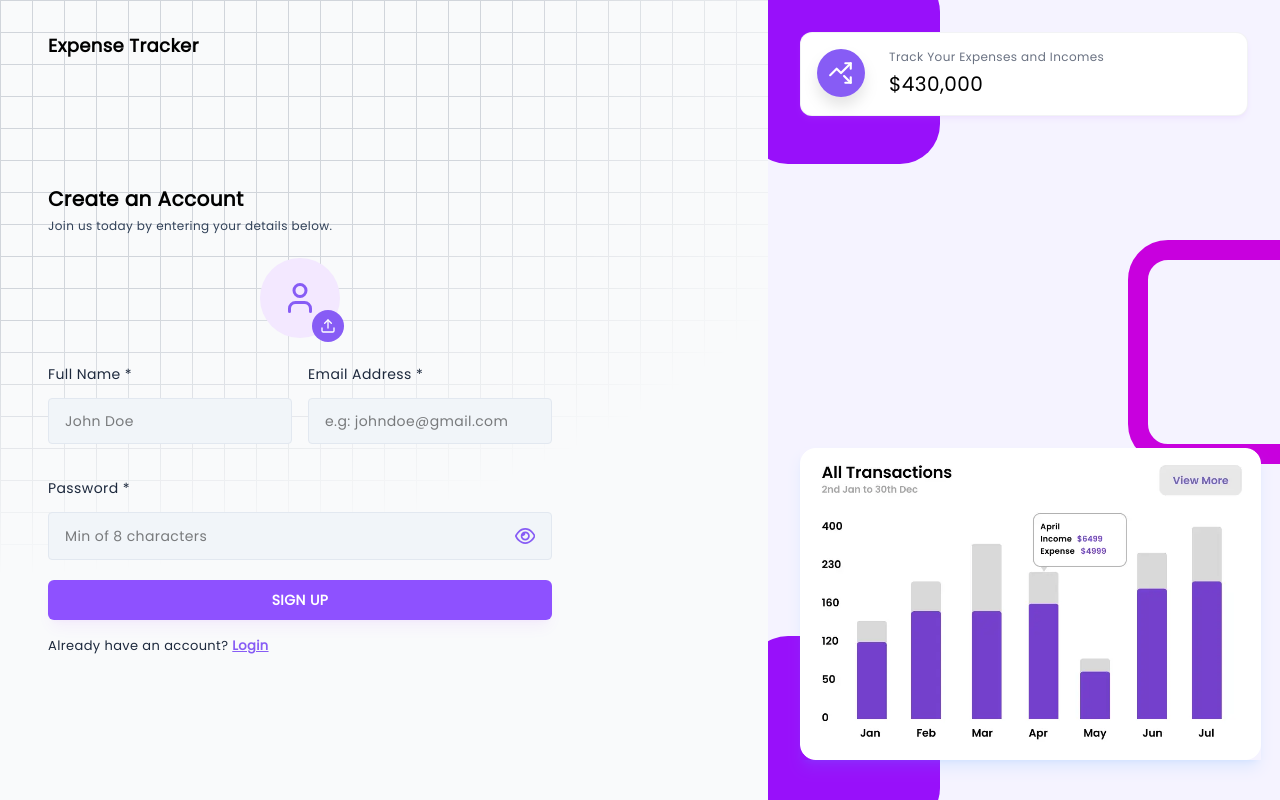
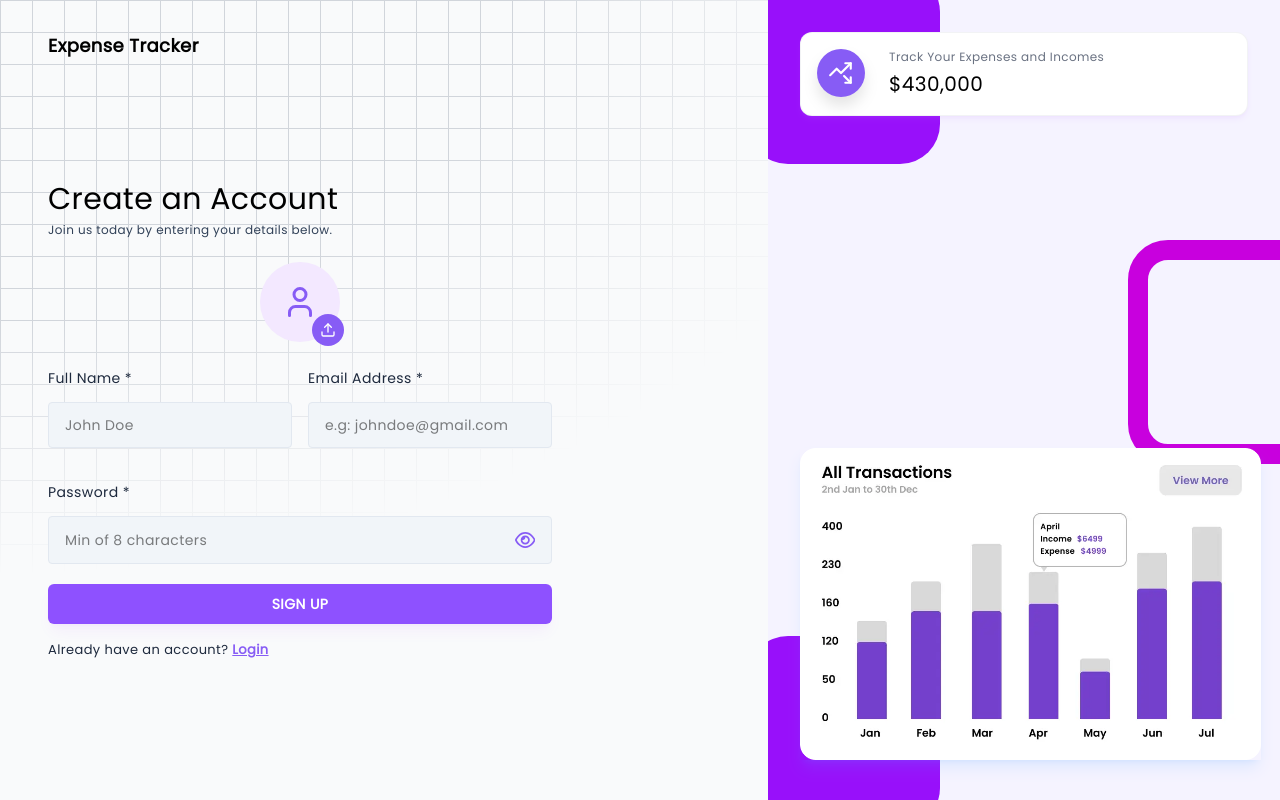
Before and after one commit to AnishGane/expense-tracker, a React app in the folder frontend/: page /signup in a window 1280 px wide. Built offline with nearby package versions, Linux system fonts and the light colour scheme; the HTML template or start-up script is replaced by a standard one.

Commit message:
small changes in h3

```diff
--- a/frontend/src/pages/Auth/Signup.jsx
+++ b/frontend/src/pages/Auth/Signup.jsx
@@ -81,7 +81,7 @@ const Signup = () => {
   return (
     <AuthLayout>
       <div className="mt-10 flex h-auto flex-col justify-center md:mt-0 md:h-full lg:w-[75%]">
-        <h3 className="text-xl font-semibold text-black">Create an Account</h3>
+        <h3 className="text-3xl font-medium text-black">Create an Account</h3>
         <p className="mt-[5px] mb-6 text-xs text-slate-700">
           Join us today by entering your details below.
         </p>
```
